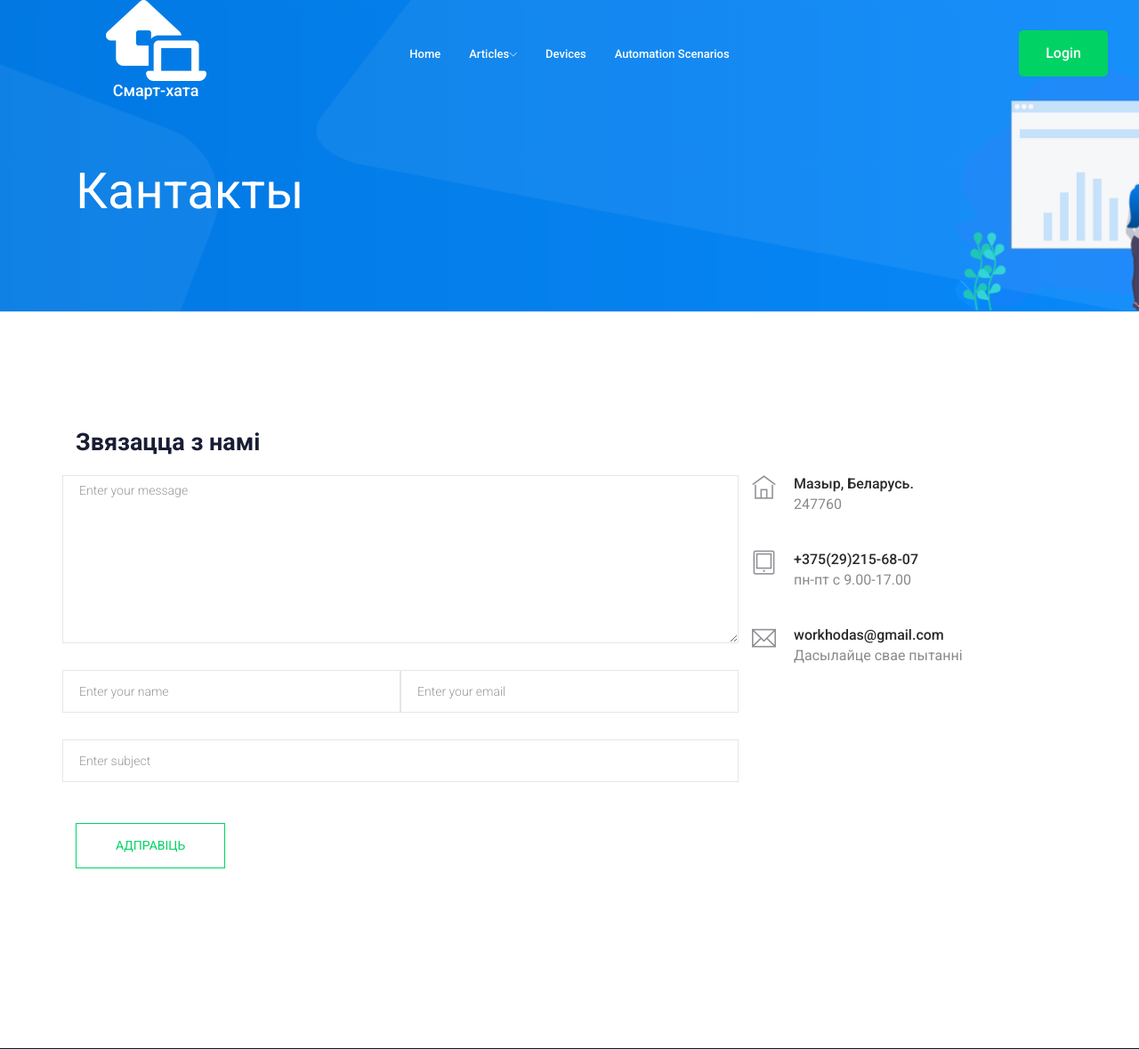
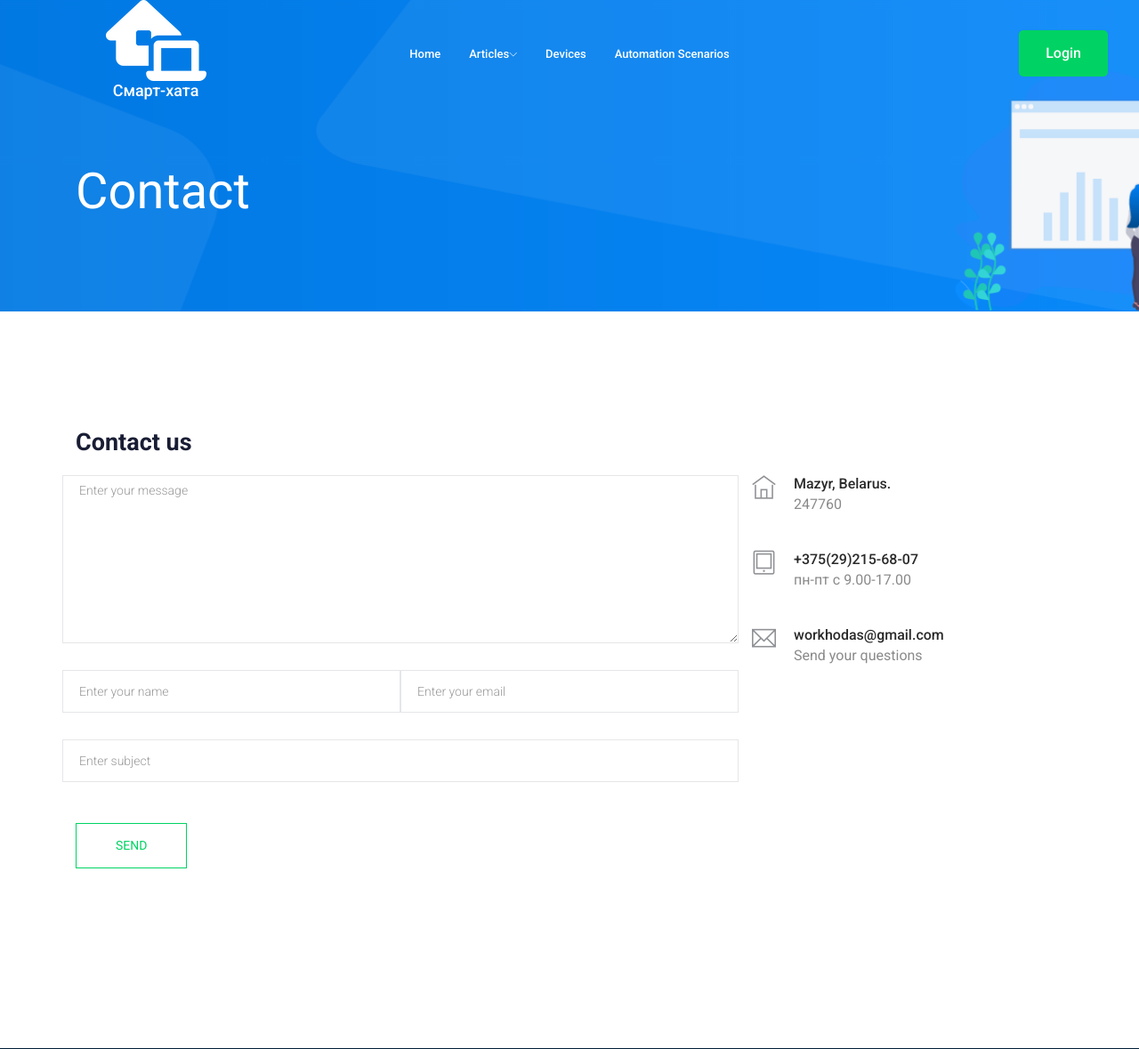
Before and after one commit to hodasman/SmartStaff, a Django app: page /mainapp/contact/ in a window 1280 px wide. Shown: the top 1179 px of the page at 89% size. Run offline with Django 3.2, Linux system fonts and the light colour scheme; data comes from the database, SQL or seed files in the repository; parts of the project's set-up code (start-up, migrations or seed data) failed here and were passed over; some libraries are stand-ins or nearby versions.

Commit message:
добавил i18n на страницу contact.html

```diff
--- a/mainapp/templates/mainapp/contact.html
+++ b/mainapp/templates/mainapp/contact.html
@@ -1,7 +1,8 @@
 {% extends 'base.html' %}
 {% load crispy_forms_tags %}
+{% load i18n %}
 {% block title %}
-    Кантакты
+{% trans "Contact" %}
 {% endblock title %}
 {% block content %}
 
@@ -11,7 +12,7 @@
             <div class="row">
                 <div class="col-xl-12">
                     <div class="bradcam_text">
-                        <h3>Кантакты</h3>
+                        <h3>{% trans "Contact" %}</h3>
                     </div>
                 </div>
             </div>
@@ -27,7 +28,7 @@
 
         <div class="row">
         <div class="col-12">
-            <h2 class="contact-title">Звязацца з намі</h2>
+            <h2 class="contact-title">{% trans "Contact us" %}</h2>
         </div>
         <div class="col-lg-8">
             <form class="form-contact contact_form" action="{% url 'mainapp:contact' %}" method="post">
@@ -36,7 +37,7 @@
                 {{ form.as_table }}
             </div>
             <div class="form-group mt-3">
-                <button type="submit" class="button button-contactForm btn_4 boxed-btn">Адправіць</button>
+                <button type="submit" class="button button-contactForm btn_4 boxed-btn">{% trans "Send" %}</button>
             </div>
             </form>
         </div>
@@ -44,7 +45,7 @@
             <div class="media contact-info">
             <span class="contact-info__icon"><i class="ti-home"></i></span>
             <div class="media-body">
-                <h3>Мазыр, Беларусь.</h3>
+                <h3>{% trans "Mazyr, Belarus." %}</h3>
                 <p>247760</p>
             </div>
             </div>
@@ -59,7 +60,7 @@
             <span class="contact-info__icon"><i class="ti-email"></i></span>
             <div class="media-body">
                 <h3><a href="mailto:workhodas@gmail.com">workhodas@gmail.com</a></h3>
-                <p>Дасылайце свае пытанні</p>
+                <p>{% trans "Send your questions" %}</p>
             </div>
             </div>
         </div>
```
